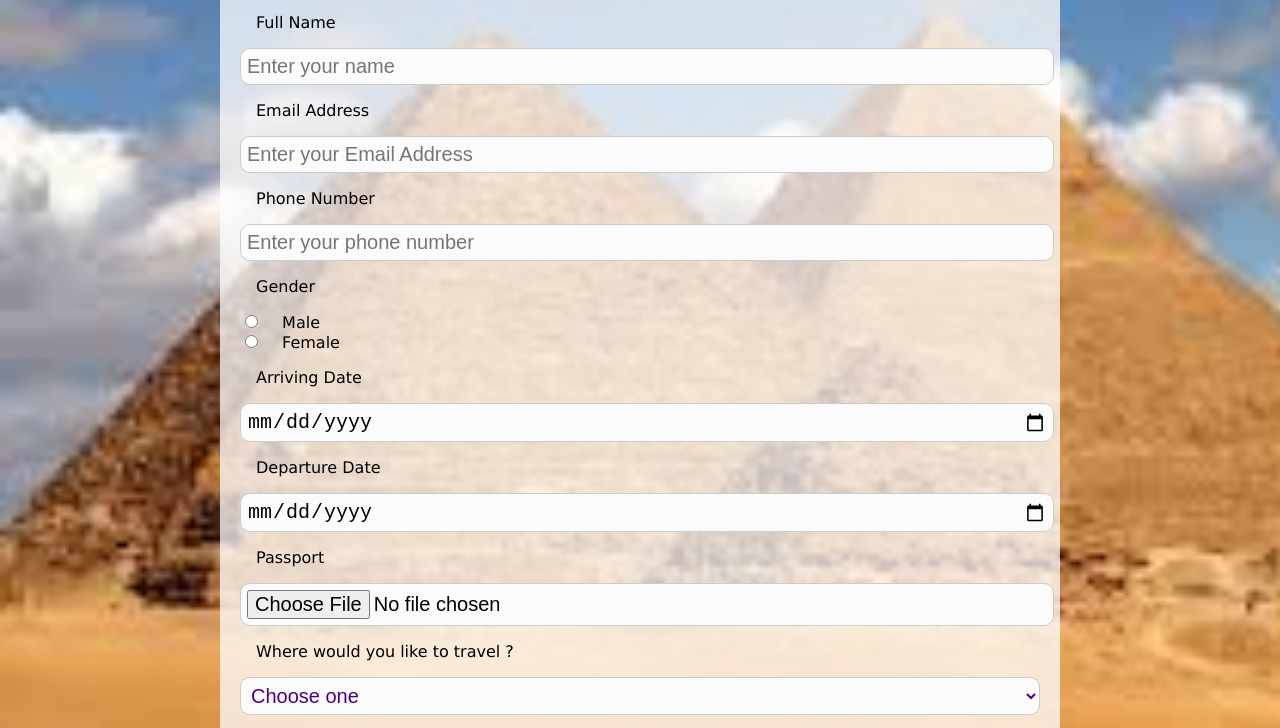
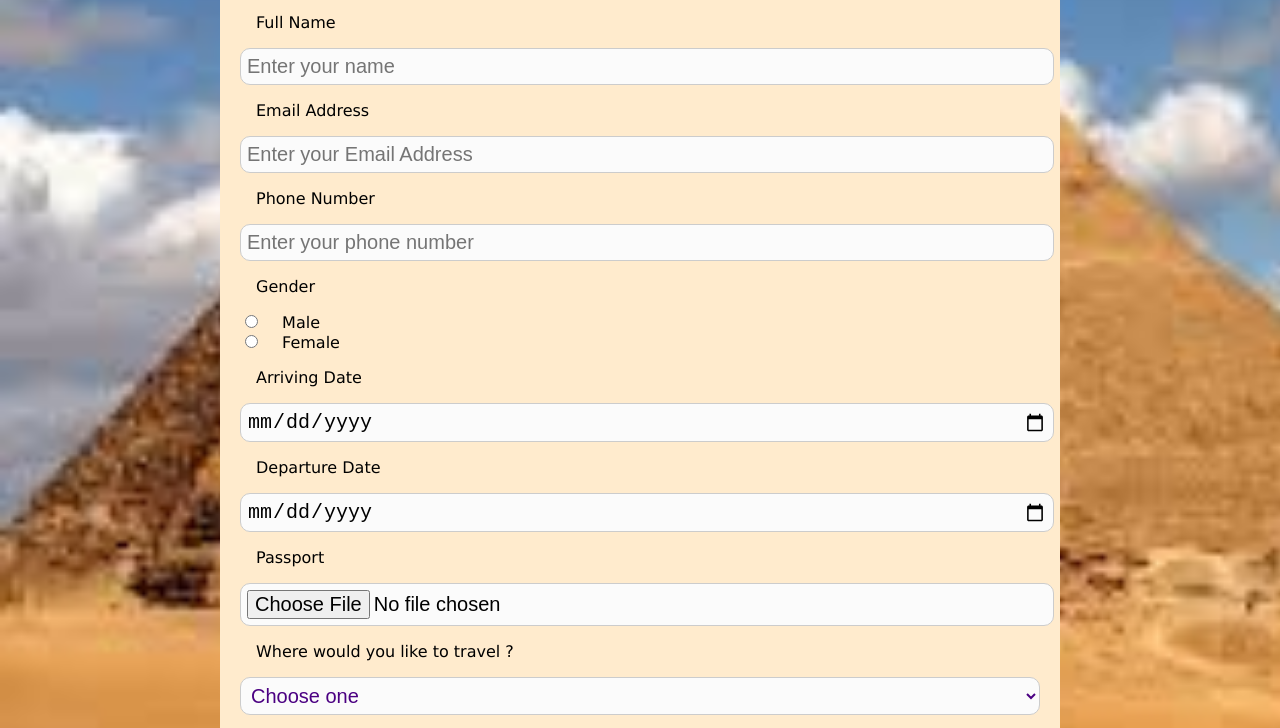
Before and after one commit to zaynabsalah/Egypt, a plain HTML site: page index.html in a window 1280 px wide. Shown: the part 130-858 px from the top of the page. Drawn offline with Linux system fonts and the light colour scheme.

Commit message:
changed background to blanchedalmond

```diff
--- a/style.css
+++ b/style.css
@@ -4,7 +4,7 @@ html{
     background-repeat: none;
 }
 body{
-    background: rgba(255, 255, 255, 0.74);
+    background: blanchedalmond;
     width: 90%;
     max-width: 800px;
     margin: 50px auto;
```
